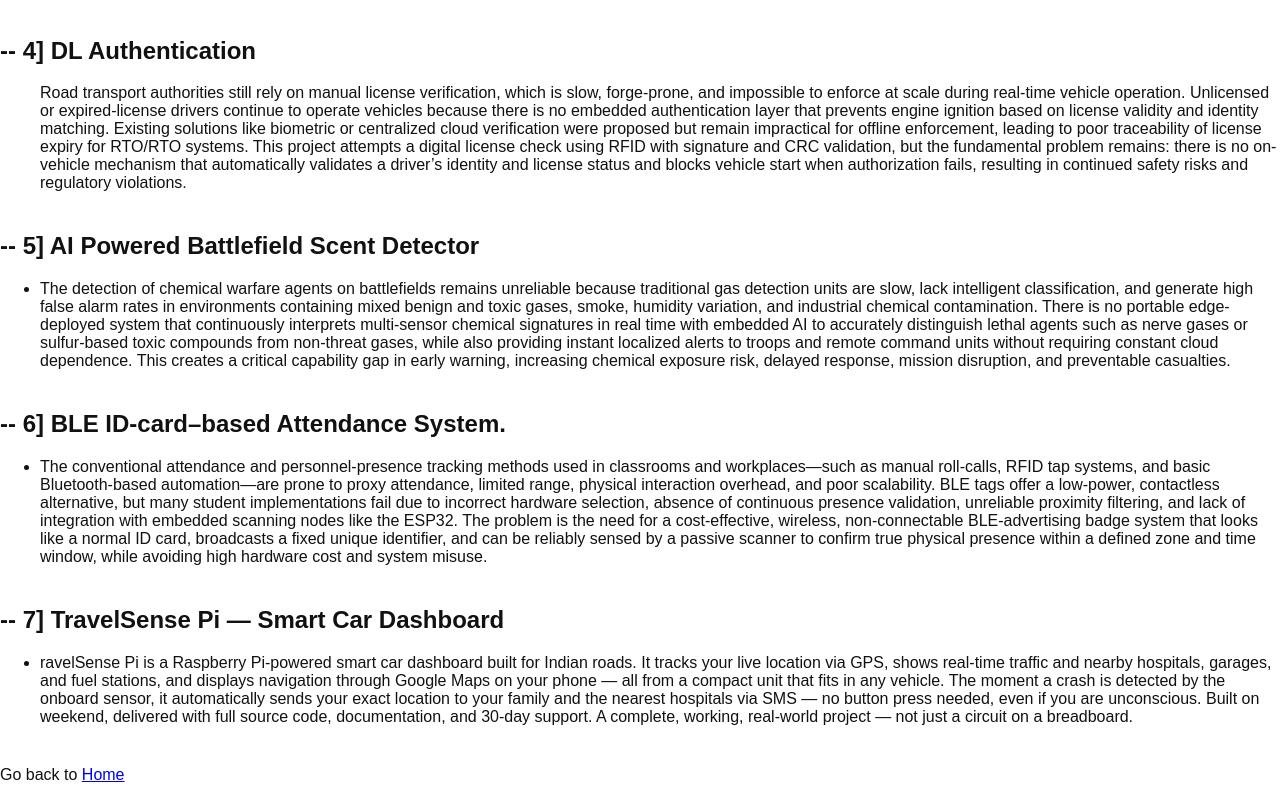
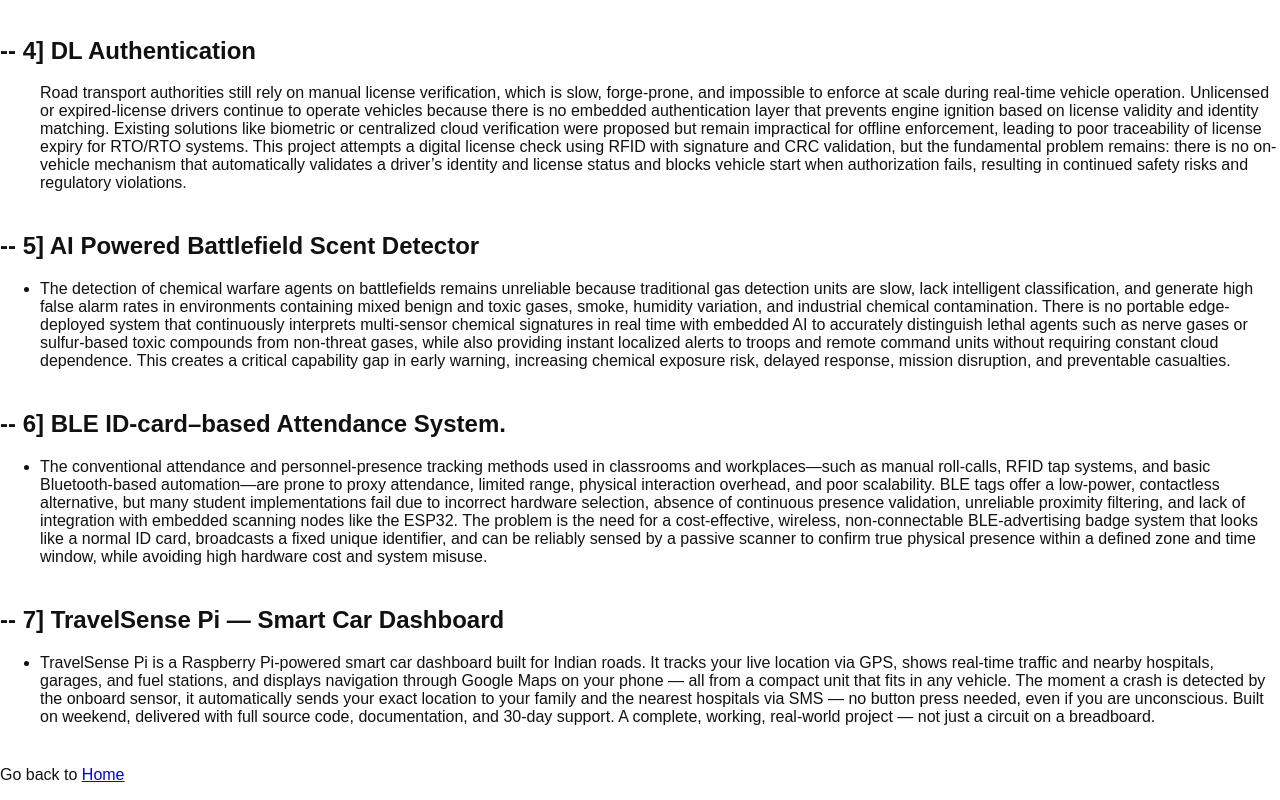
Before and after one commit to Anjalima644/AM_INNOVATION, a plain HTML site: page project.html in a window 1280 px wide. Shown: the part 671-1471 px from the top of the page. Drawn offline with Linux system fonts and the light colour scheme.

Commit message:
Update project.html

```diff
--- a/project.html
+++ b/project.html
@@ -82,7 +82,7 @@
  <section>
   <h2>-- 7] TravelSense Pi — Smart Car Dashboard </h2>
   <ul>
-   <li> ravelSense Pi is a Raspberry Pi-powered smart car dashboard built for Indian roads. It tracks your live location via GPS, shows real-time traffic
+   <li> TravelSense Pi is a Raspberry Pi-powered smart car dashboard built for Indian roads. It tracks your live location via GPS, shows real-time traffic
         and nearby hospitals, garages, and fuel stations, and displays navigation through Google Maps on your phone — all from a compact unit that fits in any
         vehicle. The moment a crash is detected by the onboard sensor, it automatically sends your exact location to your family and the nearest hospitals via
         SMS — no button press needed, even if you are unconscious. Built on weekend, delivered with full source code, documentation, and 30-day support.
```
